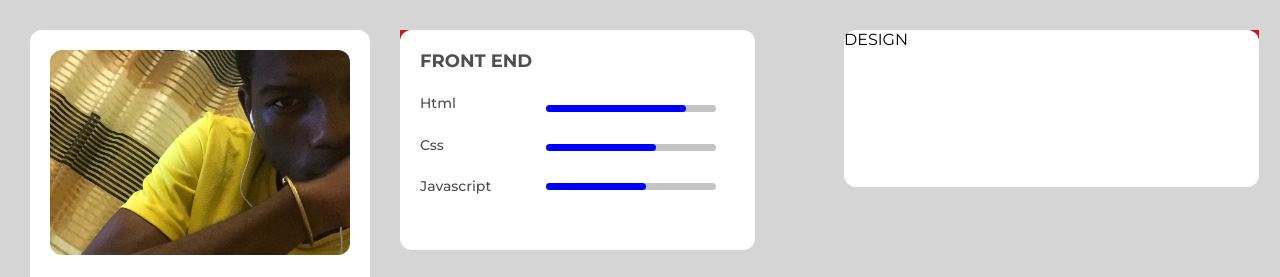
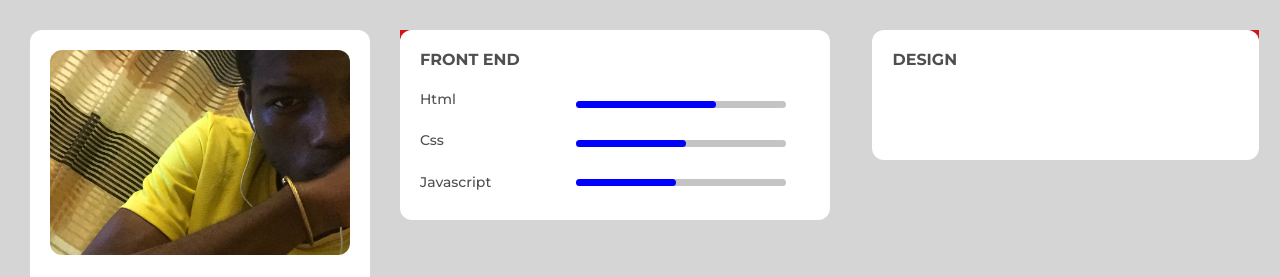
Before and after one commit to adamcarneiro/My-Portifolio, a plain HTML site: page index.html in a window 1280 px wide. Shown: the top 277 px of the page. Drawn offline with Linux system fonts and the light colour scheme.

Commit message:
Editing right-side uppers containers

```diff
--- a/index.html
+++ b/index.html
@@ -120,7 +120,7 @@
                 </div>
 
                 <div class="left-side-design">
-                    <p>DESIGN</p>
+                    <h4>DESIGN</h4>
                 </div>
             </div>
 
--- a/style.css
+++ b/style.css
@@ -269,31 +269,30 @@ main{
 
     display: flex;
     justify-content: space-between;
+    /* flex-wrap: wrap; */
 
     background-color: #d5d5d5;
 }
 
+.right-side-frontend, .left-side-design{
+    padding: 20px;
+    border-radius: 12px;
+}
+
 .right-side-frontend{
-    width: 355.02px;
-    height: 220px;
-
-    /* margin-right: 55px; */
+    /* width: 355.02px; */
+    /* width: 400px; */
+    width: 50%;
+    height: 190px;
 
     background: #FFFFFF;
-    border-radius: 12px;
-
-    padding: 20px;
 }
 
-.right-side-frontend h4{
-    /* width: 120.56px; */
-    height: 23.47px;
+.right-side-frontend h4, .left-side-design h4{
 
-    font-family: Montserrat;
     font-style: normal;
     font-weight: bold;
-    font-size: 18px;
-    line-height: 22px;
+    font-size: 1rem;
     text-transform: uppercase;
 
     /* Gray 2 */
@@ -302,11 +301,11 @@ main{
 }
 
 .left-side-design{
-    width: 415.02px;
-    height: 157px;
+    /* width: 415.02px; */
+    width: 45%;
+    height: 130px;
 
     background: #FFFFFF;
-    border-radius: 12px;
 }
 
 .tech-container{
```
